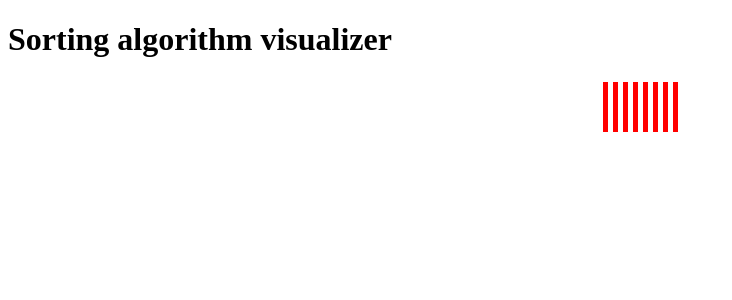
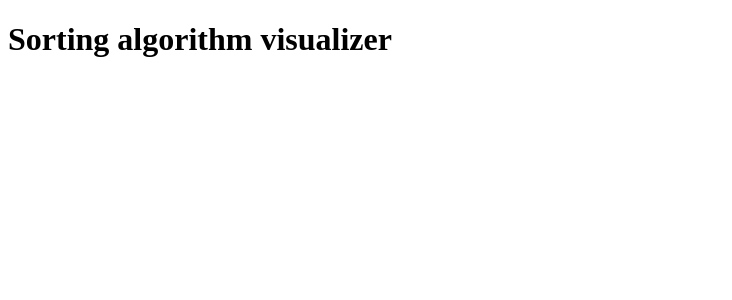
Before and after one commit to bkrmadtya/sorting-algorithm-visualizer, a React app: page / in a window 1280 px wide. Shown: the top 300 px of the page, without its empty margins (0-732 px from the left). Built offline with nearby package versions, Linux system fonts and the light colour scheme.

Commit message:
feat: added props to Bar and interface for the props

```diff
--- a/src/components/Bar.tsx
+++ b/src/components/Bar.tsx
@@ -1,11 +1,18 @@
 import React from 'react'
+import { BarStatus } from 'src/utils/enum'
+import BarColors from 'src/utils/BarColors'
 
-const Bar: React.FC = () => {
+interface IProps {
+	value: number
+	status: BarStatus
+}
+
+const Bar: React.FC<IProps> = ({ value, status }: IProps) => {
 	const barStyle = {
-		height: 50,
+		height: value,
 		width: 5,
 		margin: 2.5,
-		backgroundColor: 'red'
+		backgroundColor: BarColors[status]
 	}
 	return <div style={barStyle}></div>
 }
```
